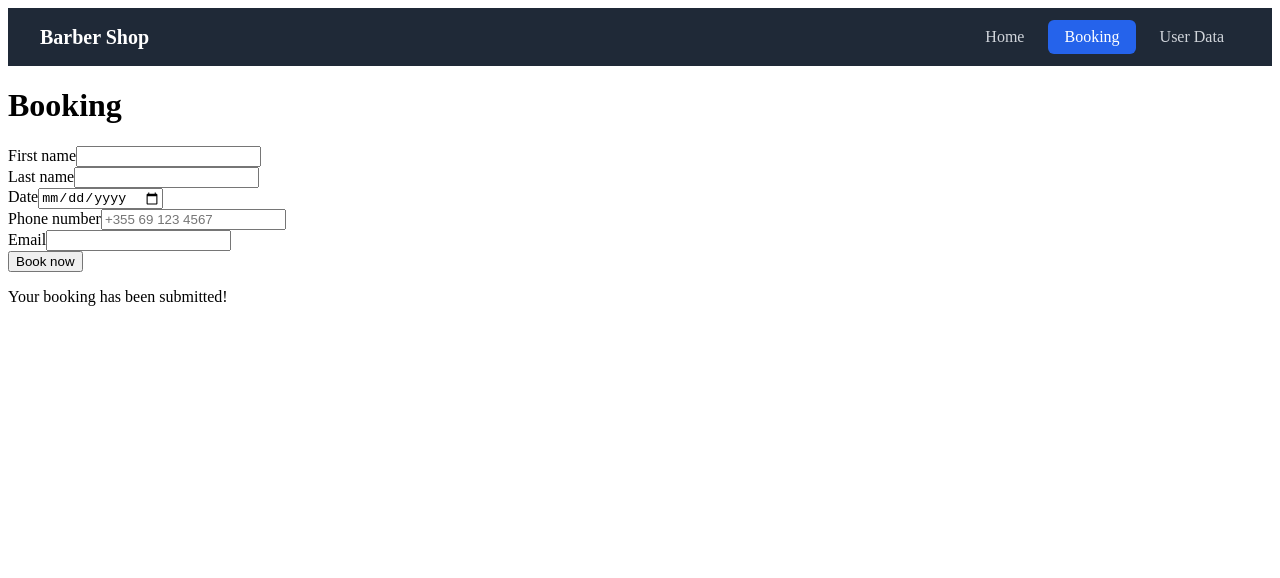
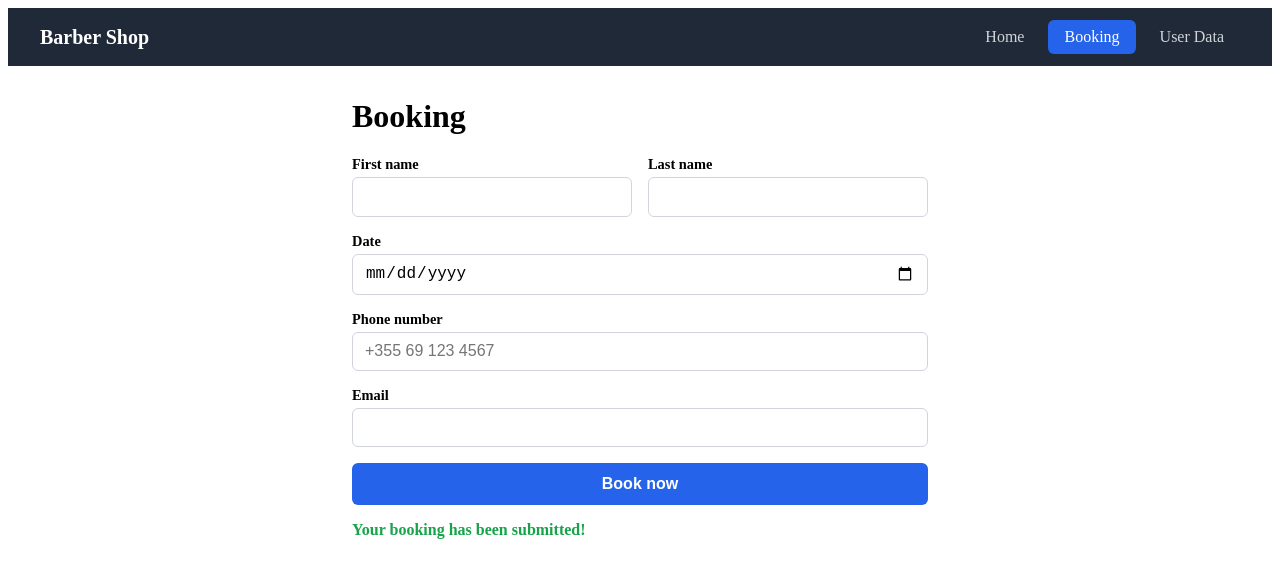
Before and after one commit to SvetlinGG/Barber-Booking-Form-App, a React (Vite) app: page /booking in a window 1280 px wide. Shown: the top 578 px of the page. Built offline with nearby package versions, Linux system fonts and the light colour scheme.

Commit message:
booking form style

```diff
--- /dev/null
+++ b/public/booking.css
@@ -0,0 +1,76 @@
+.booking {
+  max-width: 36rem;
+  margin: 2rem auto;
+  padding: 0 1rem;
+}
+
+.booking__form {
+  display: flex;
+  flex-direction: column;
+  gap: 1rem;
+}
+
+.booking__row {
+  display: flex;
+  gap: 1rem;
+}
+
+.booking__row .booking__field {
+  flex: 1;
+}
+
+.booking__field {
+  display: flex;
+  flex-direction: column;
+  gap: 0.25rem;
+}
+
+.booking__field label {
+  font-weight: 600;
+  font-size: 0.9rem;
+}
+
+.booking__field input {
+  padding: 0.6rem 0.75rem;
+  font-size: 1rem;
+  border: 1px solid #d1d5db;
+  border-radius: 0.375rem;
+}
+
+.booking__field input:focus {
+  outline: 2px solid #2563eb;
+  outline-offset: 1px;
+}
+
+.booking__error {
+  color: #dc2626;
+  font-size: 0.85rem;
+}
+
+.booking__submit {
+  padding: 0.75rem 1rem;
+  font-size: 1rem;
+  font-weight: 600;
+  color: #fff;
+  background: #2563eb;
+  border: none;
+  border-radius: 0.375rem;
+  cursor: pointer;
+  transition: background 0.2s;
+}
+
+.booking__submit:hover {
+  background: #1d4ed8;
+}
+
+.booking__success {
+  color: #16a34a;
+  font-weight: 600;
+  margin: 0;
+}
+
+@media (max-width: 30rem) {
+  .booking__row {
+    flex-direction: column;
+  }
+}
--- a/public/global.css
+++ b/public/global.css
@@ -1 +1,2 @@
 @import '/public/navbar.css';
+@import '/public/booking.css'
```
